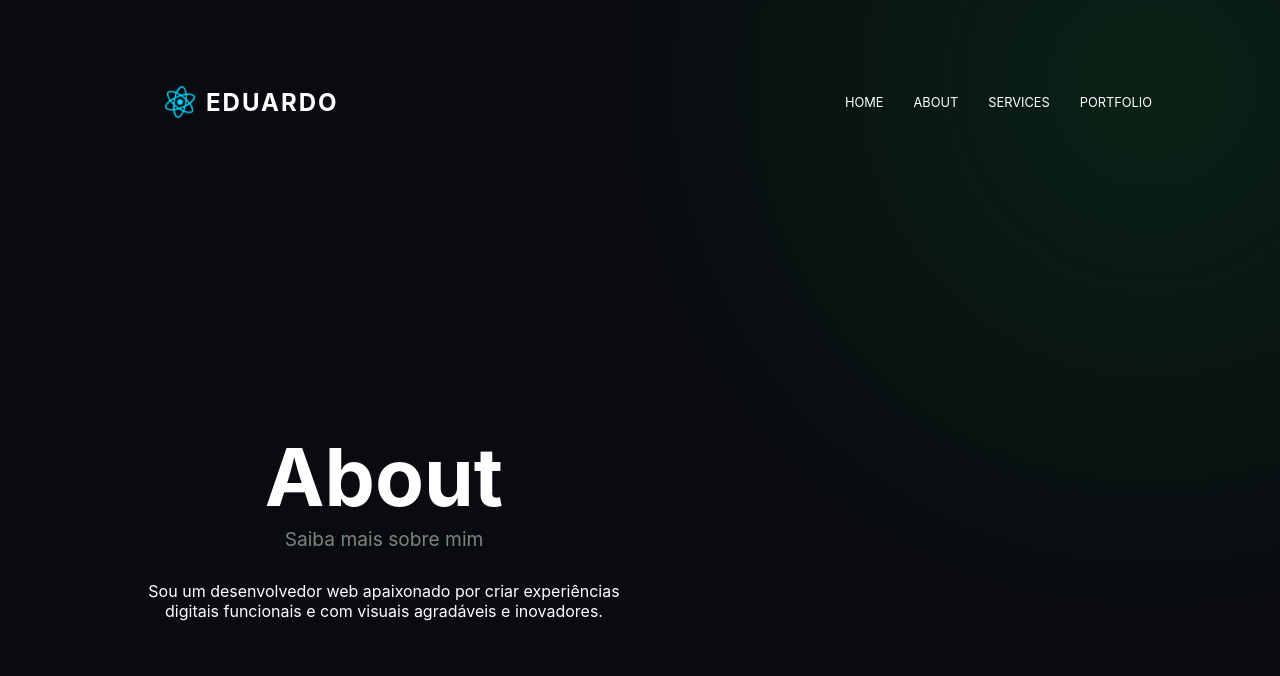
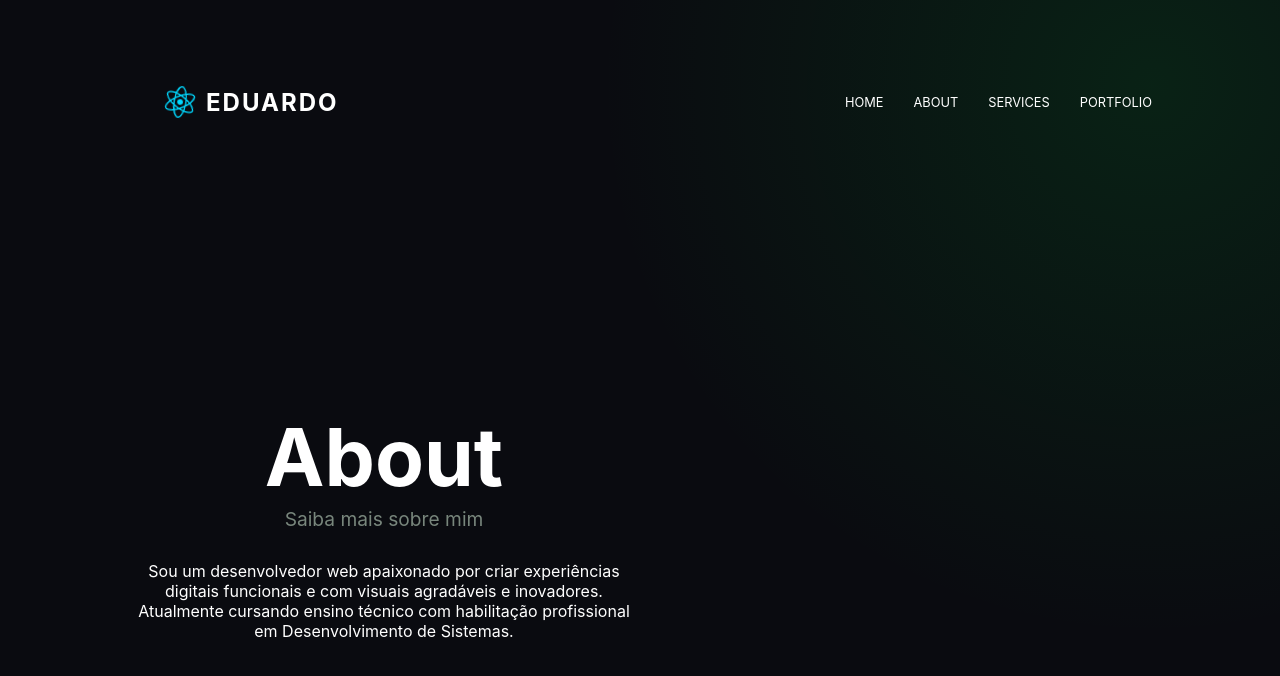
Before and after one commit to Samukelvin/Portif-lio-React-Autoria-Pr-pria, a React (Vite) app: page /about in a window 1280 px wide. Shown: the top 676 px of the page. Built offline with nearby package versions, Linux system fonts and the light colour scheme.

Commit message:
Atualização Sobre
Atualizei a descrição sobre minha pessoa.

```diff
--- a/src/pages/About.jsx
+++ b/src/pages/About.jsx
@@ -4,7 +4,7 @@ export default function About() {
       <div className="hero-content">
         <h1>About</h1>
         <p className="subtitle">Saiba mais sobre mim</p>
-        <p>Sou um desenvolvedor web apaixonado por criar experiências digitais funcionais e com visuais agradáveis e inovadores.</p>
+        <p>Sou um desenvolvedor web apaixonado por criar experiências digitais funcionais e com visuais agradáveis e inovadores.<br /> Atualmente cursando ensino técnico com habilitação profissional em Desenvolvimento de Sistemas.</p>
       </div>
     </main>
   )
```
